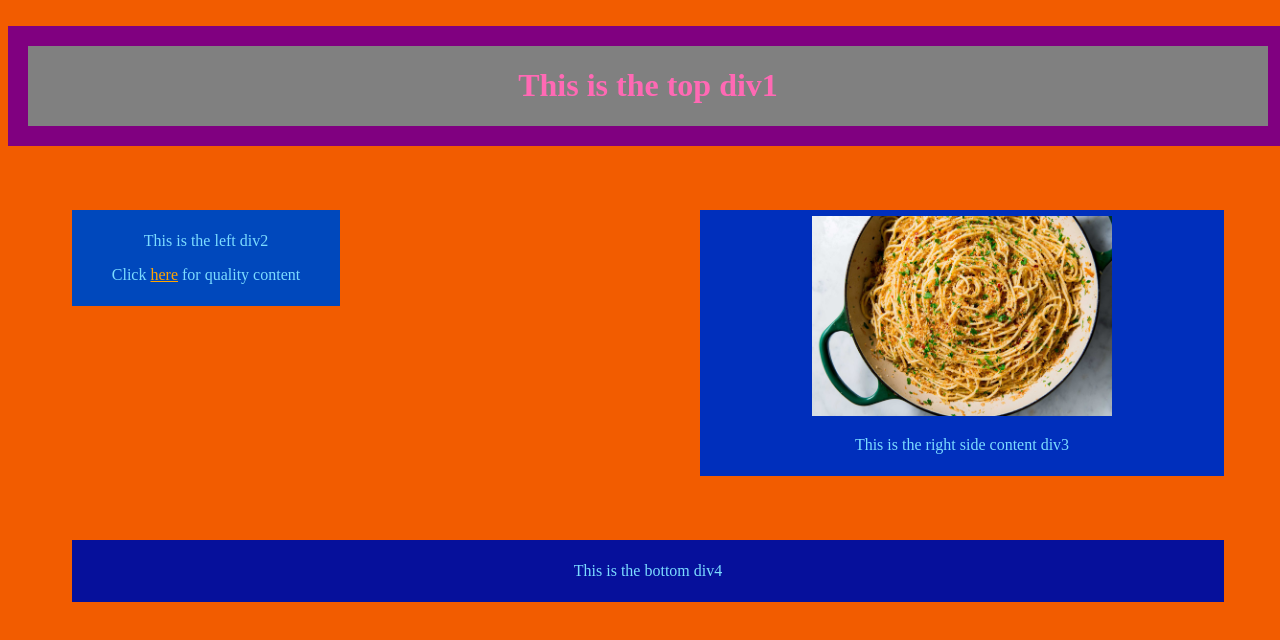
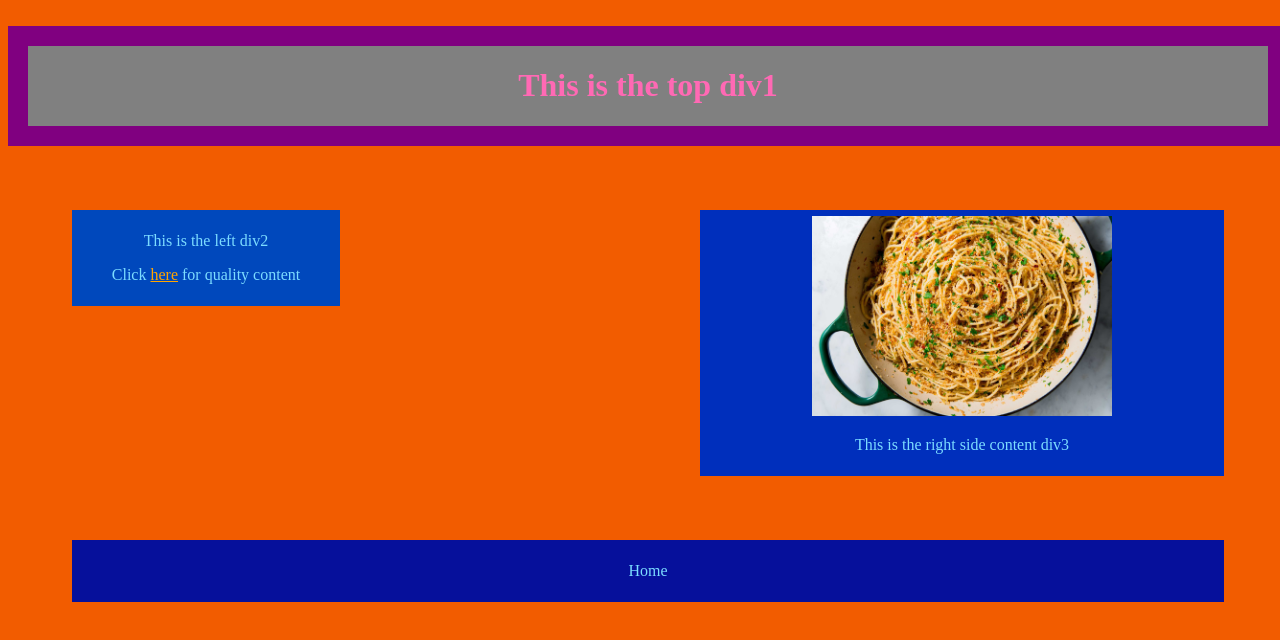
Before and after one commit to DFSJSU/netart, a plain HTML site: page index.html in a window 1280 px wide. Drawn offline with Linux system fonts and the light colour scheme.

Commit message:
Update index.html

```diff
--- a/index.html
+++ b/index.html
@@ -27,7 +27,7 @@
 
 
   <div id="div4">
-    <p>This is the bottom div4</p>
+    <p>Home</p>
 
   </div>
 
```
